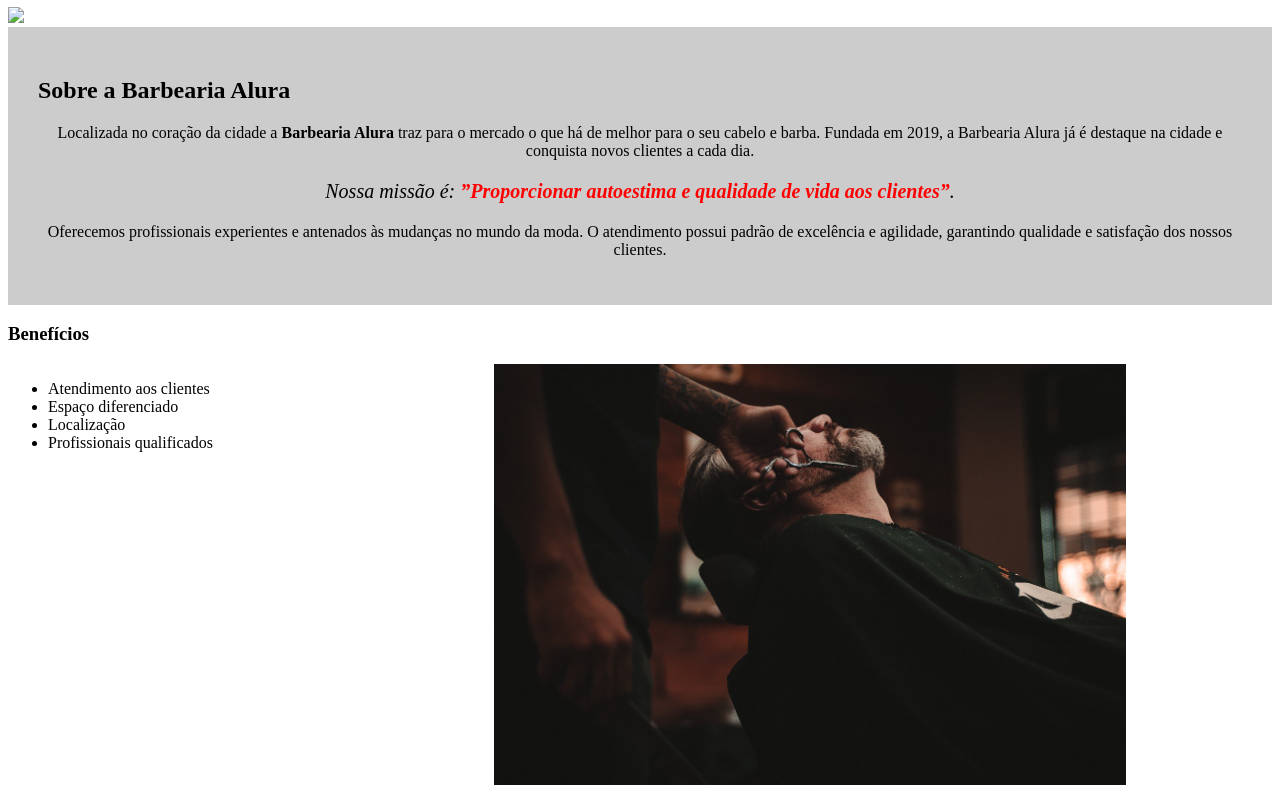
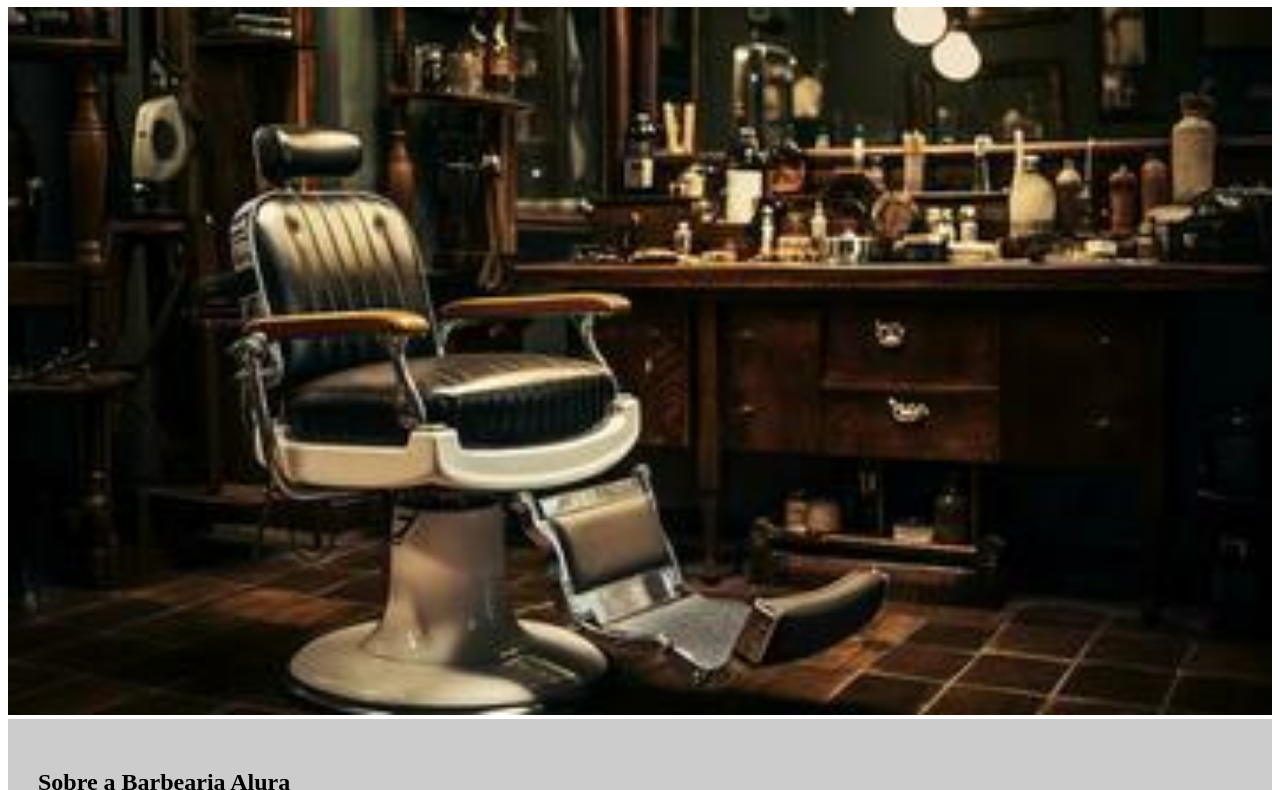
Before and after one commit to MATHEUScanetaFother/barbatron, a plain HTML site: page index.html in a window 1280 px wide. Shown: the part 73-863 px from the top of the page. Drawn offline with Linux system fonts and the light colour scheme.

Commit message:
Update index.html

```diff
--- a/index.html
+++ b/index.html
@@ -10,7 +10,7 @@
   <header>
     <h1 class="titulo-principal">Barbearia Alura</h1>
   </header>
-<img id="banner" src="banner.jpg">
+<img id="banner" src="30463554-barbearia-cadeira-e-vintage-ferramentas-generativo-ai-foto.jpeg">
 <div class="principal">
 <h2 class=”titulo-centralizado”>Sobre a Barbearia Alura</h2>
 <p>Localizada no coração da cidade a <strong>Barbearia Alura</strong> traz para o mercado o que há de melhor para o seu cabelo e barba. Fundada em 2019, a Barbearia Alura já é destaque na cidade e conquista novos clientes a cada dia.</p>
```
